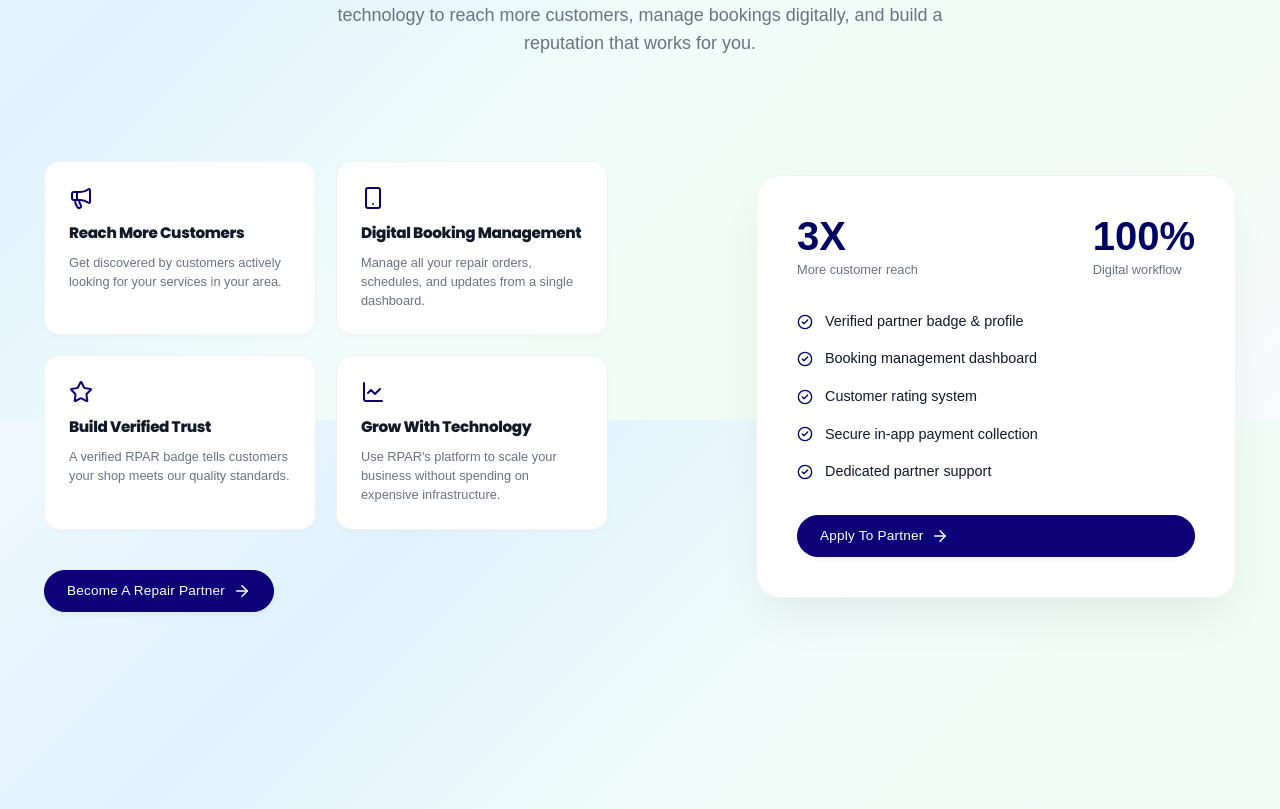
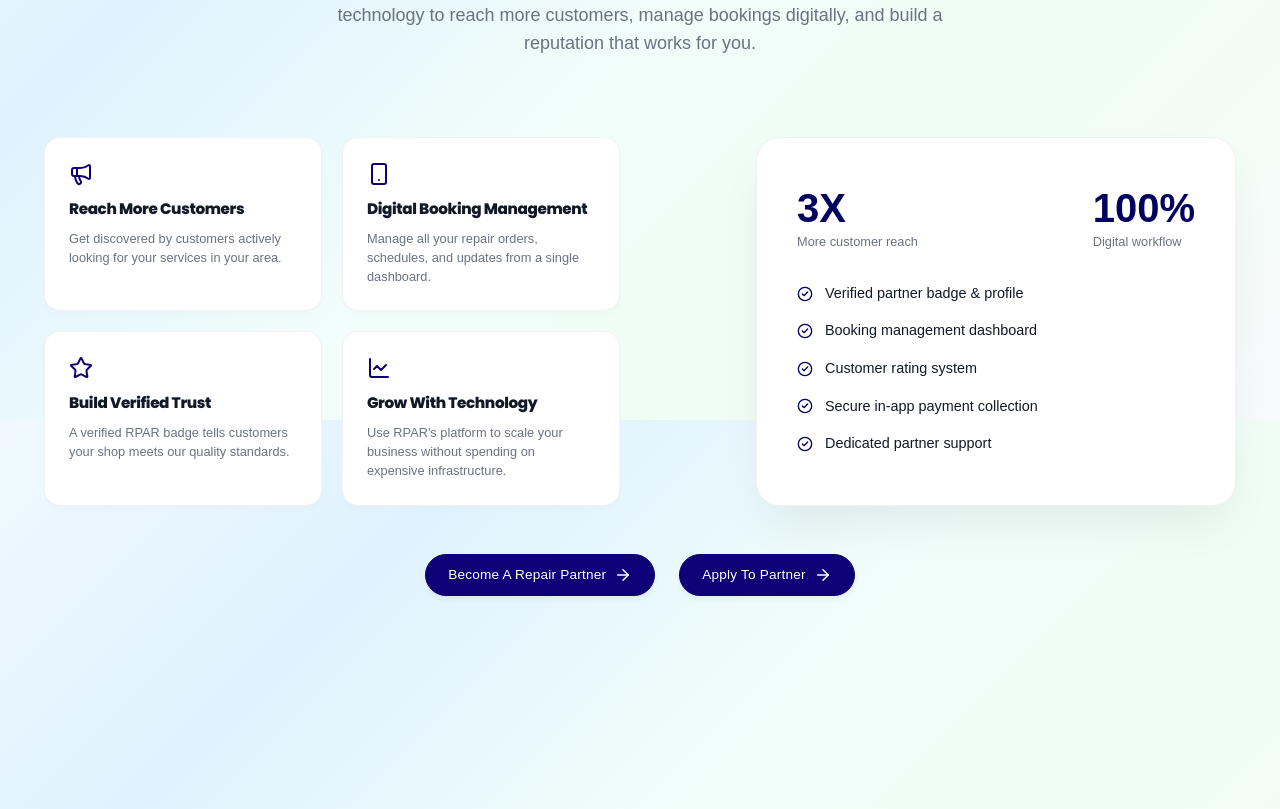
Before and after one commit to Saneajayy/rparwebb, a React (Vite) app: page / in a window 1280 px wide. Shown: the part 2780-3589 px from the top of the page. Built offline with nearby package versions, Linux system fonts and the light colour scheme; a web font is replaced by a local one.

Commit message:
UI: final symmetry fix and button alignment for Partner page

```diff
--- a/src/index.css
+++ b/src/index.css
@@ -1075,9 +1075,10 @@ main {
 
 .partner-layout {
   display: grid;
-  grid-template-columns: 1fr 1fr;
-  gap: 64px;
-  align-items: center;
+  grid-template-columns: repeat(2, 1fr);
+  gap: 40px;
+  align-items: stretch;
+  margin-bottom: 48px;
 }
 
 .partner-content {
@@ -1148,9 +1149,13 @@ main {
   border-radius: var(--border-radius-lg);
   padding: 40px;
   width: 100%;
+  height: 100%;
   border: 1px solid rgba(0, 0, 0, 0.05);
   box-shadow: 0 25px 50px -12px rgba(0, 0, 0, 0.08);
   max-width: 480px;
+  display: flex;
+  flex-direction: column;
+  justify-content: center;
 }
 
 .dashboard-header {
@@ -1334,8 +1339,24 @@ main {
   margin-top: 2.5rem;
 }
 
+.flex {
+  display: flex;
+}
+
+.justify-center {
+  justify-content: center;
+}
+
+.gap-6 {
+  gap: 1.5rem;
+}
+
 .mb-16 {
   margin-bottom: 4rem;
+}
+
+.mb-20 {
+  margin-bottom: 5rem;
 }
 
 .mt-8 {
--- a/src/pages/Partner.jsx
+++ b/src/pages/Partner.jsx
@@ -26,9 +26,9 @@ const Partner = () => {
 
   return (
     <div className="partner-container max-w-7xl section">
-      <div className="text-center mb-16 reveal">
+      <div className="text-center mb-20 reveal">
         <h1 className="text-5xl font-bold mb-6">Own a <span className="highlight" style={{ color: '#000262' }}>repair</span> shop?</h1>
-        <p className="text-muted text-lg mb-10 max-w-2xl mx-auto">
+        <p className="text-muted text-lg max-w-2xl mx-auto">
           Join a growing network of trusted repair professionals. RPAR gives you the technology to reach more customers, manage bookings digitally, and build a reputation that works for you.
         </p>
       </div>
@@ -48,10 +48,6 @@ const Partner = () => {
               </div>
             ))}
           </div>
-
-          <button className="hero-btn primary-btn mt-10">
-            Become a Repair Partner <Icons.ArrowRight size={18} />
-          </button>
         </div>
 
         <div className="partner-visual reveal delay-1">
@@ -74,11 +70,18 @@ const Partner = () => {
               <div className="check-item"><Icons.CheckCircle2 size={16} style={{ color: '#000262' }}/> Secure in-app payment collection</div>
               <div className="check-item"><Icons.CheckCircle2 size={16} style={{ color: '#000262' }}/> Dedicated partner support</div>
             </div>
+          </div>
+        </div>
+      </div>
 
-            <button className="hero-btn dark-btn w-full mt-8">
-              Apply to Partner <Icons.ArrowRight size={18} />
-            </button>
-          </div>
+      <div className="partner-actions reveal delay-2 text-center mt-12">
+        <div className="flex justify-center gap-6">
+          <button className="hero-btn primary-btn">
+            Become a Repair Partner <Icons.ArrowRight size={18} />
+          </button>
+          <button className="hero-btn dark-btn">
+            Apply to Partner <Icons.ArrowRight size={18} />
+          </button>
         </div>
       </div>
     </div>
```
